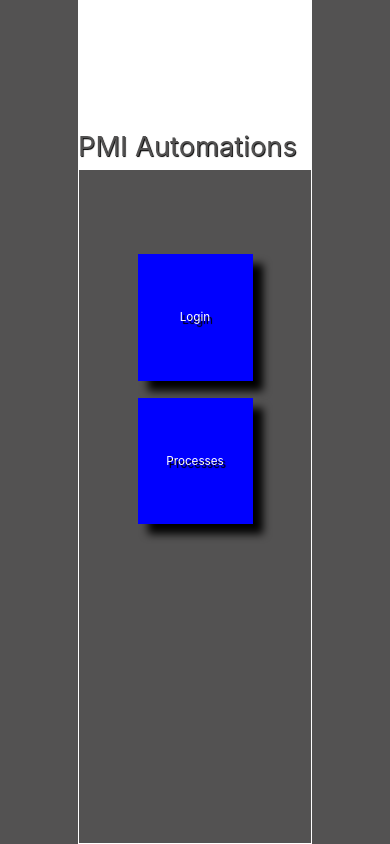
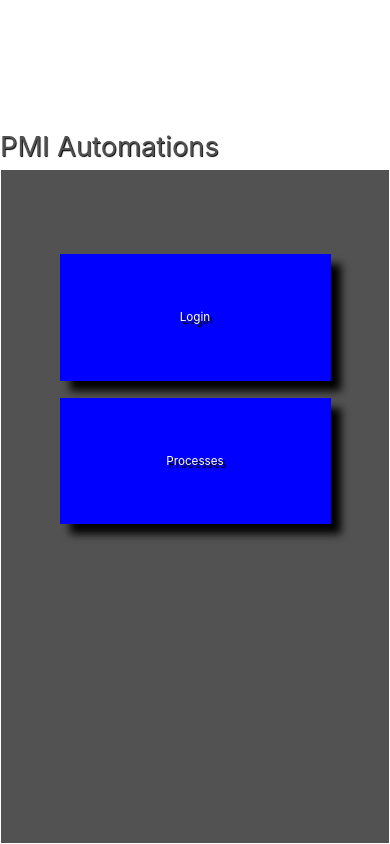
Before and after one commit to jonathan1028/pmi-dashboard, a Vue app: page / in a window 390 px wide. Built offline with nearby package versions, Linux system fonts and the light colour scheme.

Commit message:
Mobile formatting

```diff
--- a/src/components/Header.vue
+++ b/src/components/Header.vue
@@ -15,12 +15,12 @@
   text-shadow: 0.2cqi 0.2cqi 0.1vh black;
 }
 
-@media (min-width: 1024px) {
-  body {
-    // font-size: 0.875rem;
-  }
-  .header {
-    // font-size: 5vw;
-  }
+@media (max-width: 1024px) {
+  //   body {
+  //     // font-size: 0.875rem;
+  //   }
+  //   .header {
+  //     background-color: red;
+  //   }
 }
 </style>
--- a/src/views/HomeView.vue
+++ b/src/views/HomeView.vue
@@ -49,4 +49,30 @@ import Header from '../components/Header.vue'
     }
   }
 }
+@media (max-width: 1024px) {
+  body {
+    // font-size: 0.875rem;
+  }
+  .header {
+    // background-color: red;
+  }
+  .page {
+    // background-color: red;
+    display: grid;
+    grid-template-columns: 100vw;
+  }
+}
+@media (max-width: 600px) {
+  body {
+    // font-size: 0.875rem;
+  }
+  .header {
+    // background-color: red;
+  }
+  .page {
+    // background-color: red;
+    display: grid;
+    grid-template-columns: 100vw;
+  }
+}
 </style>
--- a/src/views/LoginView.vue
+++ b/src/views/LoginView.vue
@@ -117,4 +117,30 @@ const login = () => {
     margin-bottom: 15px;
   }
 }
+@media (max-width: 1024px) {
+  body {
+    // font-size: 0.875rem;
+  }
+  .header {
+    // background-color: red;
+  }
+  .page {
+    // background-color: red;
+    display: grid;
+    grid-template-columns: 100vw;
+  }
+}
+@media (max-width: 600px) {
+  body {
+    // font-size: 0.875rem;
+  }
+  .header {
+    // background-color: red;
+  }
+  .page {
+    // background-color: red;
+    display: grid;
+    grid-template-columns: 100vw;
+  }
+}
 </style>
--- a/src/views/ProcessesView.vue
+++ b/src/views/ProcessesView.vue
@@ -175,4 +175,30 @@ onMounted(() => {
     }
   }
 }
+@media (max-width: 1024px) {
+  body {
+    // font-size: 0.875rem;
+  }
+  .header {
+    // background-color: red;
+  }
+  .page {
+    // background-color: red;
+    display: grid;
+    grid-template-columns: 100vw;
+  }
+}
+@media (max-width: 600px) {
+  body {
+    // font-size: 0.875rem;
+  }
+  .header {
+    // background-color: red;
+  }
+  .page {
+    // background-color: red;
+    display: grid;
+    grid-template-columns: 100vw;
+  }
+}
 </style>
```
